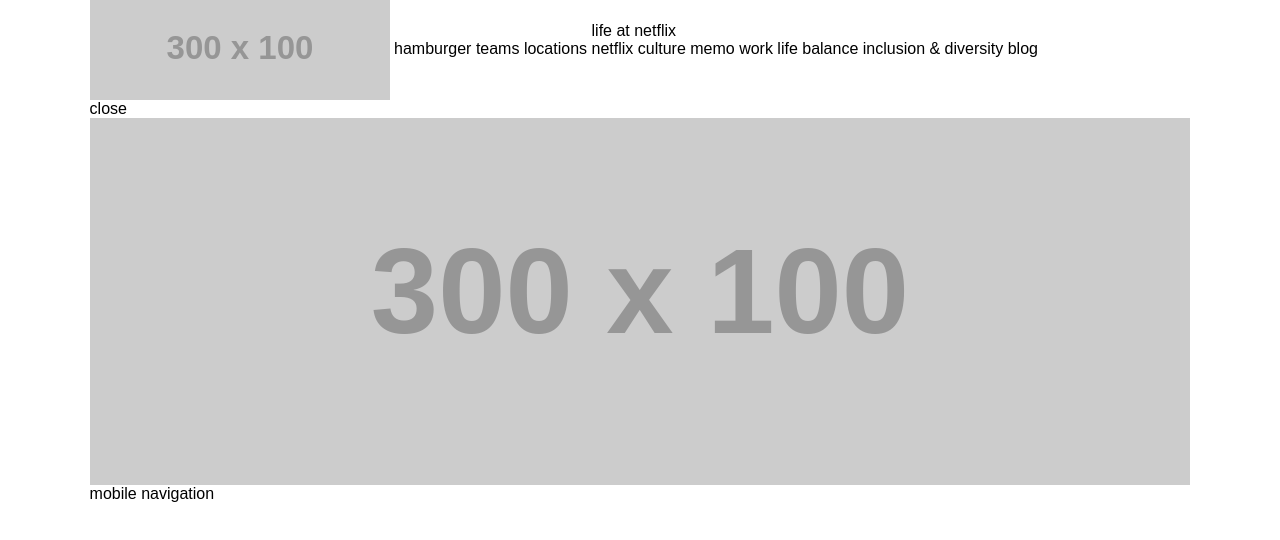
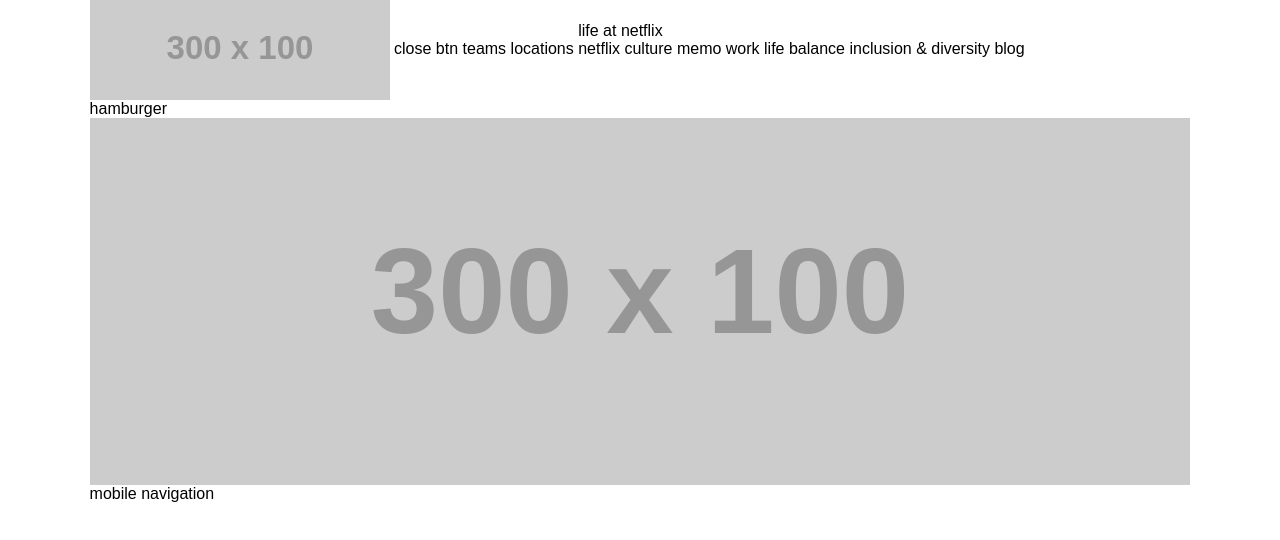
Before and after one commit to nkartikaxioned/navigation, a plain HTML site: page index.html in a window 1280 px wide. Drawn offline with Linux system fonts and the light colour scheme; placeholder pictures from the web are drawn by us.

Commit message:
structure

```diff
--- a/index.html
+++ b/index.html
@@ -30,7 +30,7 @@
           <div class="third">
             <nav>
               <ul class="nav-ul">
-                <li><a href="#FIXME" title="logo"><img src="https://dummyimage.com/300x100/fca00d/fff&text=Logo" alt="Logo"></a> <span class="hamburger">hamburger</span></li>
+                <li><a href="#FIXME" title="logo"><img src="https://dummyimage.com/300x100/fca00d/fff&text=Logo" alt="Logo"></a> <span class="close-btn">close btn</span></li>
                 <li>teams</li>
                 <li>locations</li>
                 <li>life at netflix
@@ -53,7 +53,7 @@
     <main>
       <section class="navigation-container">
         <div class="wrapper">
-          <span class="close-btn">close</span>
+          <span class="hamburger">hamburger</span>
           <figure><img src="https://dummyimage.com/300x100/fca00d/fff&text=Logo" alt="Logo"><figcaption>mobile navigation</figcaption></figure>
         </div>
       </section>
```
